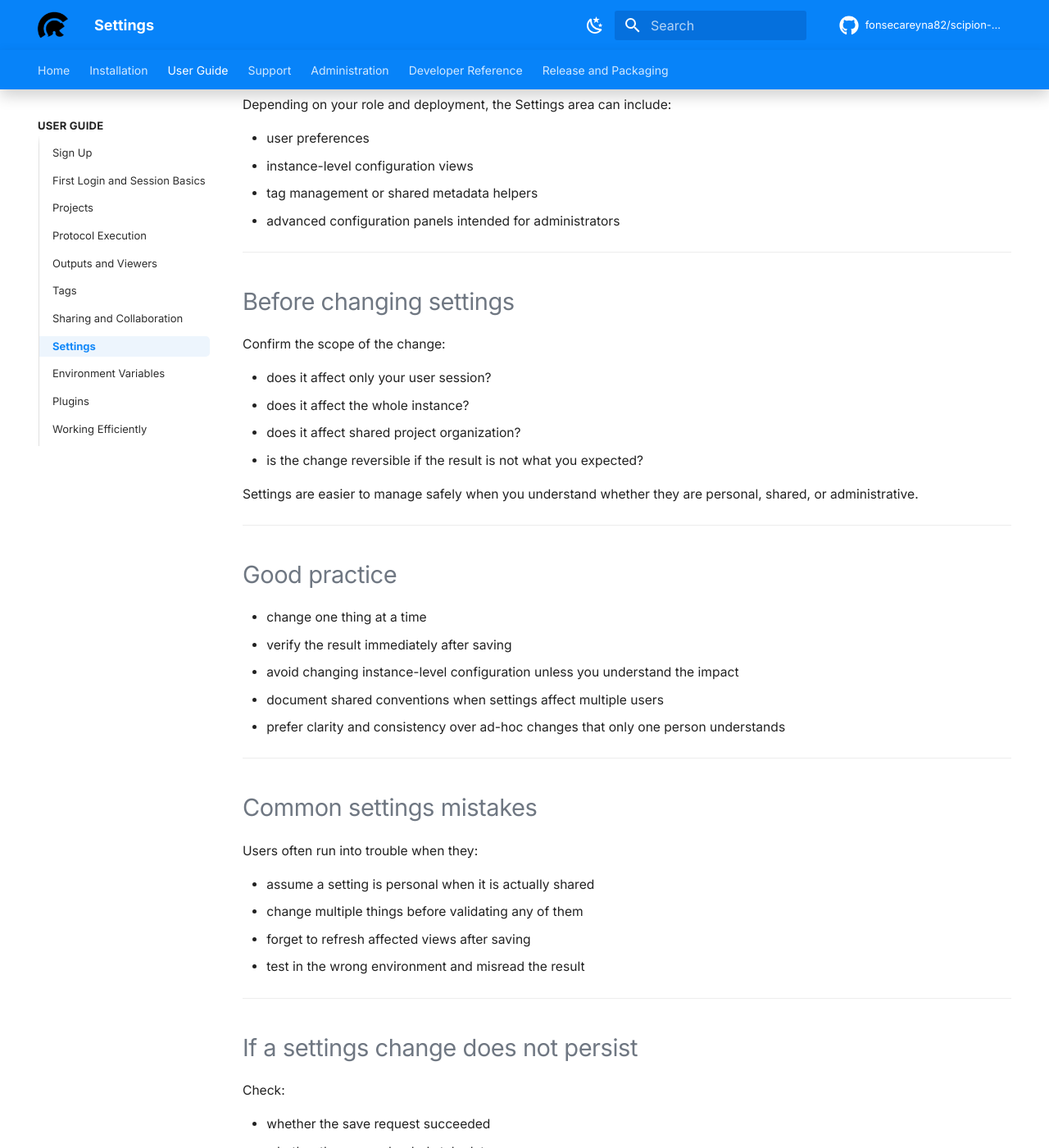
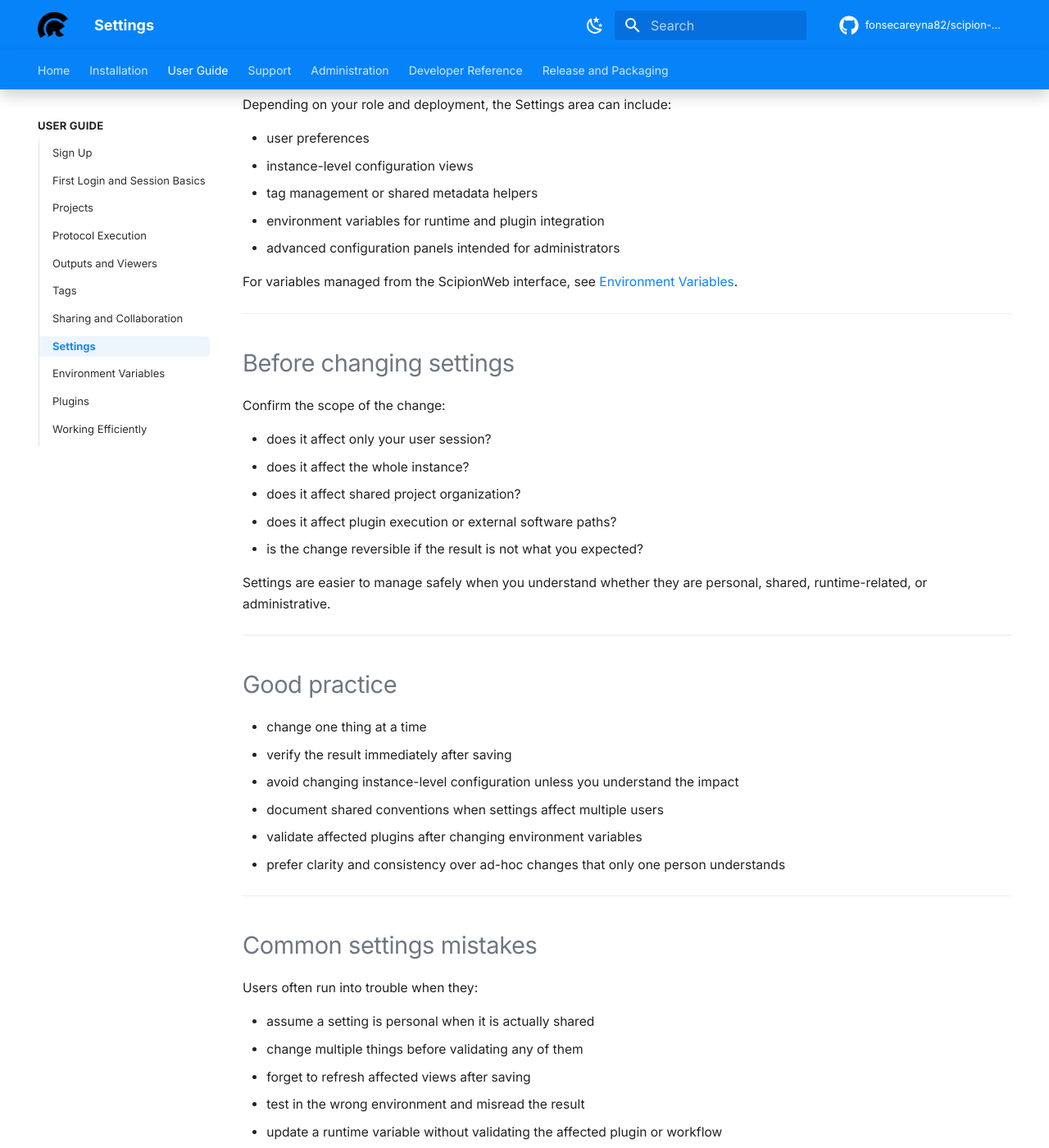
Before and after one commit to fonsecareyna82/scipion-docs, an MkDocs documentation site: the page built from docs/user-guide/settings.md, in a window 1280 px wide and 1400 px high, scrolled down 789 px. Shown: the whole window at 82% size. Built offline with MkDocs 1.6.1 and Material for MkDocs 9.7.7, drawn with Linux system fonts in a browser that asks for light colours; comment, search, counter and statistics services are not loaded; the version menu is left out.

Commit message:
Reference environment variables from settings guide

```diff
--- a/docs/user-guide/settings.md
+++ b/docs/user-guide/settings.md
@@ -20,7 +20,10 @@ Depending on your role and deployment, the Settings area can include:
 - user preferences
 - instance-level configuration views
 - tag management or shared metadata helpers
+- environment variables for runtime and plugin integration
 - advanced configuration panels intended for administrators
+
+For variables managed from the ScipionWeb interface, see [Environment Variables](environment-variables/).
 
 ---
 
@@ -31,9 +34,10 @@ Confirm the scope of the change:
 - does it affect only your user session?
 - does it affect the whole instance?
 - does it affect shared project organization?
+- does it affect plugin execution or external software paths?
 - is the change reversible if the result is not what you expected?
 
-Settings are easier to manage safely when you understand whether they are personal, shared, or administrative.
+Settings are easier to manage safely when you understand whether they are personal, shared, runtime-related, or administrative.
 
 ---
 
@@ -43,6 +47,7 @@ Settings are easier to manage safely when you understand whether they are person
 - verify the result immediately after saving
 - avoid changing instance-level configuration unless you understand the impact
 - document shared conventions when settings affect multiple users
+- validate affected plugins after changing environment variables
 - prefer clarity and consistency over ad-hoc changes that only one person understands
 
 ---
@@ -55,6 +60,7 @@ Users often run into trouble when they:
 - change multiple things before validating any of them
 - forget to refresh affected views after saving
 - test in the wrong environment and misread the result
+- update a runtime variable without validating the affected plugin or workflow
 
 ---
 
```
